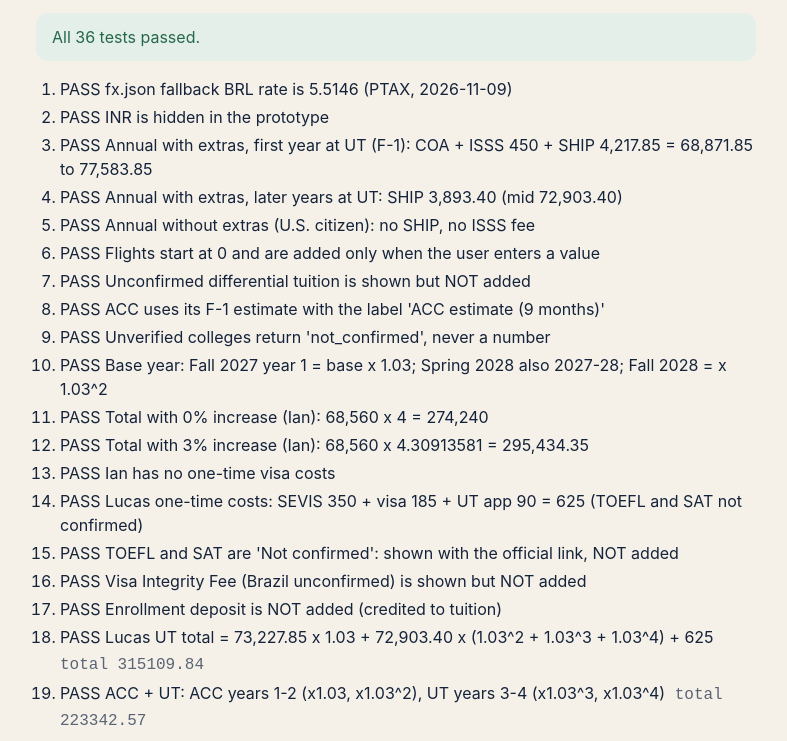
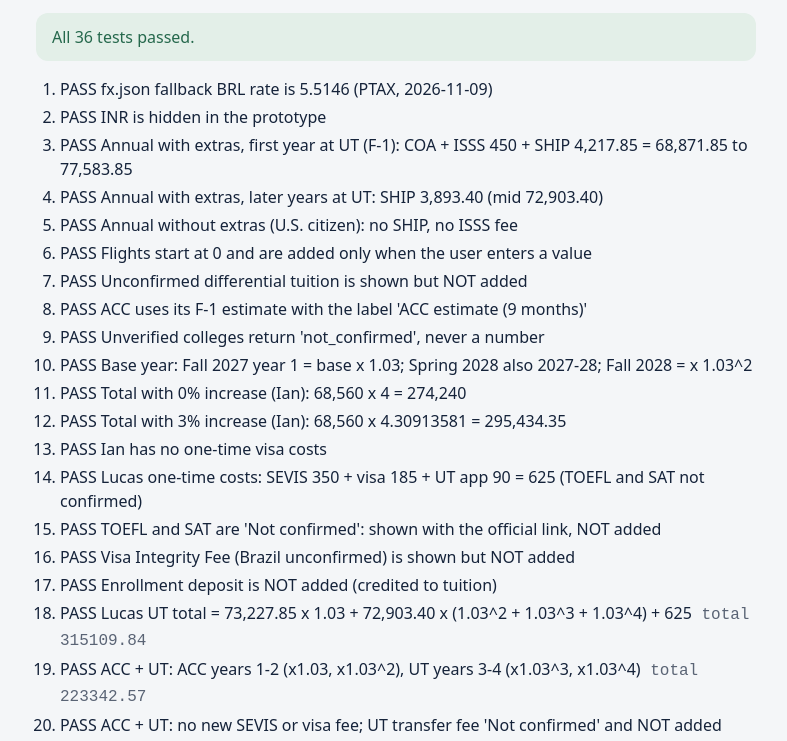
Before and after one commit to ianleaao/pont, a plain HTML site: page tests.html in a window 1280 px wide. Shown: the part 95-836 px from the top of the page, without its empty margins (244-1031 px from the left). Drawn offline with Linux system fonts and the light colour scheme.

Commit message:
Brand v2: Public Sans, cool neutral palette, plum band, contrast table
- css/tokens.css: new palette (bg, surface, line, line-strong, plum),
  badge tints, Public Sans weights, focus and motion tokens
- docs/brand.md: version 2 with WCAG AA contrast table, money format,
  rules against generic patterns, cost bridge signature element
- docs/calculation-rules.md section 7: two-line rate, Intl formats per country
- CLAUDE.md: font line; tests.html: token names only

Co-Authored-By: Claude Opus 5.5 <noreply@anthropic.com>

```diff
--- a/css/tokens.css
+++ b/css/tokens.css
@@ -1,24 +1,49 @@
-/* Pont brand tokens. Source of truth: docs/brand.md. Do not edit here without updating the doc. */
+/* Pont brand tokens, version 2. Source of truth: docs/brand.md. Change both together. */
 :root {
-  --ink: #15233A;
-  --paper: #F5F1E9;
-  --sand: #E9E3D6;
-  --white: #FFFFFF;
-  --slate: #5A6475;
-  --green: #2E7D5B;
-  --green-text: #25684C;
-  --green-tint: #E3EFE8;
-  --amber: #E3A947;
-  --amber-tint: #FBEFD6;
-  --terracotta: #C2553A;
-  --terracotta-text: #A8442D;
-  --terracotta-tint: #F6E1DA;
-  --font-display: "DM Serif Display", Georgia, serif;
-  --font-ui: "Inter", system-ui, sans-serif;
+  /* Color */
+  --ink: #15233A;          /* main text, primary button, focus ring */
+  --bg: #F4F6F8;           /* page background */
+  --surface: #FFFFFF;      /* panels, inputs */
+  --line: #D5DCE4;         /* decorative dividers only (1.38:1, not for input borders) */
+  --line-strong: #7B8794;  /* borders of inputs, question options, checkboxes (3.66:1) */
+  --slate: #5A6475;        /* secondary text */
+  --green: #2E7D5B;        /* family-country dot, icons */
+  --green-text: #25684C;   /* green text */
+  --green-tint: #E3EFE8;   /* badge "Fits your monthly amount" */
+  --amber: #E3A947;        /* U.S. dot, fills only; never text on light backgrounds */
+  --amber-tint: #FBEFD6;   /* badge "A bit above your amount" */
+  --plum: #8A2E5C;         /* "Well above" text and icon */
+  --plum-tint: #F3E4EC;    /* badge "Well above your amount" */
+  --focus: #15233A;
+
+  /* Type */
+  --font: "Public Sans", system-ui, -apple-system, "Segoe UI", sans-serif;
+  --weight-regular: 400;
+  --weight-medium: 500;
+  --weight-semibold: 600;
+  --weight-bold: 700;
+  --weight-heavy: 800;
+  --tracking-tight: -0.015em; /* headlines */
+  --text-12: 12px; --text-14: 14px; --text-16: 16px; --text-18: 18px;
+  --text-20: 20px; --text-24: 24px; --text-32: 32px; --text-40: 40px;
+
+  /* Shape and space */
   --radius-sm: 8px;
   --radius-md: 12px;
   --radius-full: 999px;
   --space-1: 4px; --space-2: 8px; --space-3: 12px; --space-4: 16px;
   --space-6: 24px; --space-8: 32px; --space-12: 48px; --space-16: 64px;
-  --shadow-card: 0 1px 3px rgba(21, 35, 58, 0.08);
+  --shadow-raised: 0 1px 3px rgba(21, 35, 58, 0.08); /* used sparingly, not on every block */
+
+  /* Motion: only in response to a user action */
+  --ease: cubic-bezier(0.2, 0, 0, 1);
+  --duration-fast: 120ms;
+  --duration-base: 200ms;
 }
+
+@media (prefers-reduced-motion: reduce) {
+  :root {
+    --duration-fast: 0ms;
+    --duration-base: 0ms;
+  }
+}
--- a/tests.html
+++ b/tests.html
@@ -6,13 +6,13 @@
   <title>Pont engine tests</title>
   <link rel="stylesheet" href="css/tokens.css">
   <style>
-    body { margin: 0; padding: var(--space-4); background: var(--paper); color: var(--ink);
-      font: 16px/1.5 var(--font-ui); }
+    body { margin: 0; padding: var(--space-4); background: var(--bg); color: var(--ink);
+      font: 16px/1.5 var(--font); }
     main { max-width: 720px; margin: 0 auto; }
     h1 { font-size: 24px; margin: 0 0 var(--space-2); }
     #summary { padding: var(--space-3) var(--space-4); border-radius: var(--radius-md); margin-bottom: var(--space-4); }
     .ok { background: var(--green-tint); color: var(--green-text); }
-    .bad { background: var(--terracotta-tint); color: var(--terracotta-text); }
+    .bad { background: var(--plum-tint); color: var(--plum); }
     ol { padding-left: var(--space-6); }
     li { margin: var(--space-1) 0; }
     code { font-variant-numeric: tabular-nums; color: var(--slate); }
```
Also changed, not shown: 3 other files.
